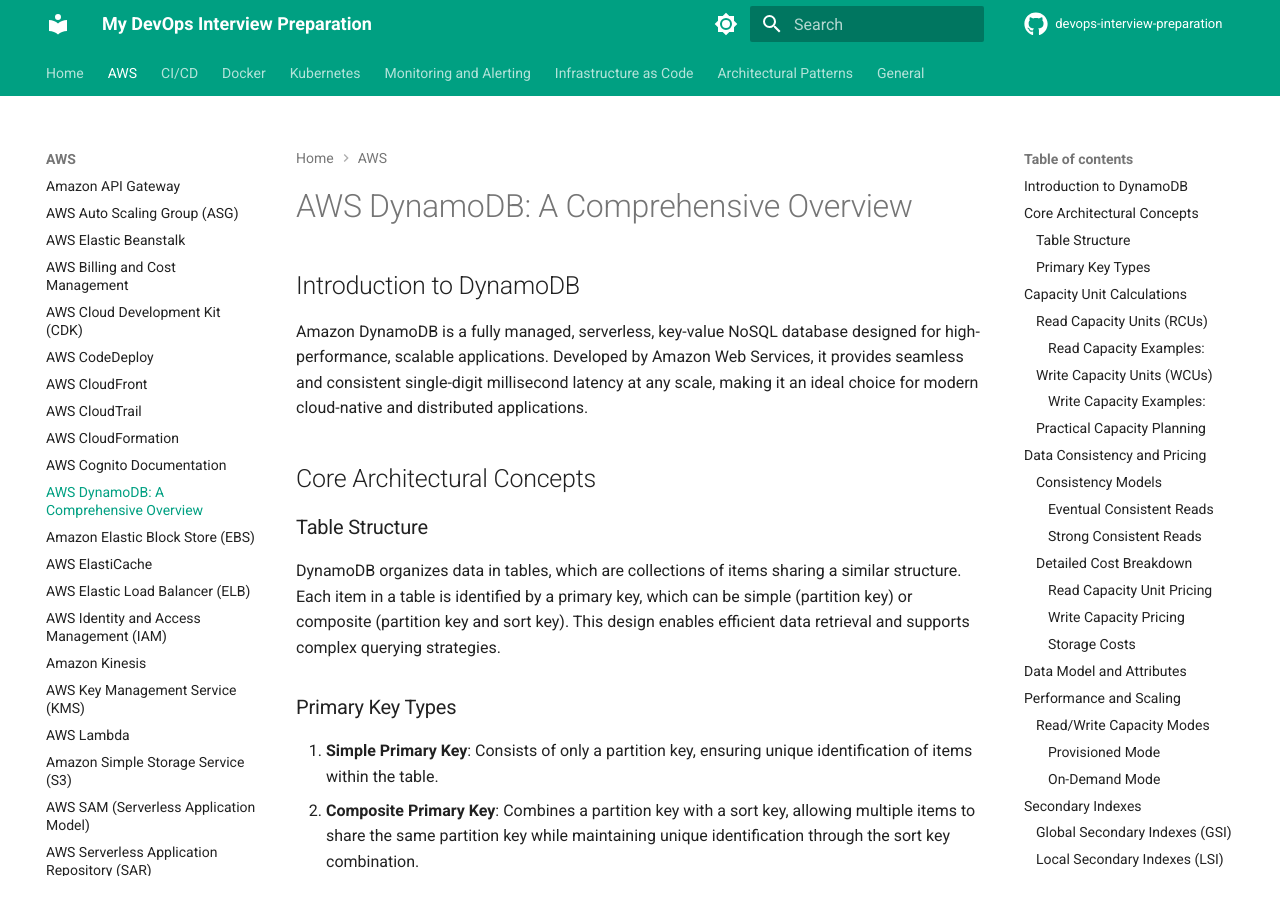
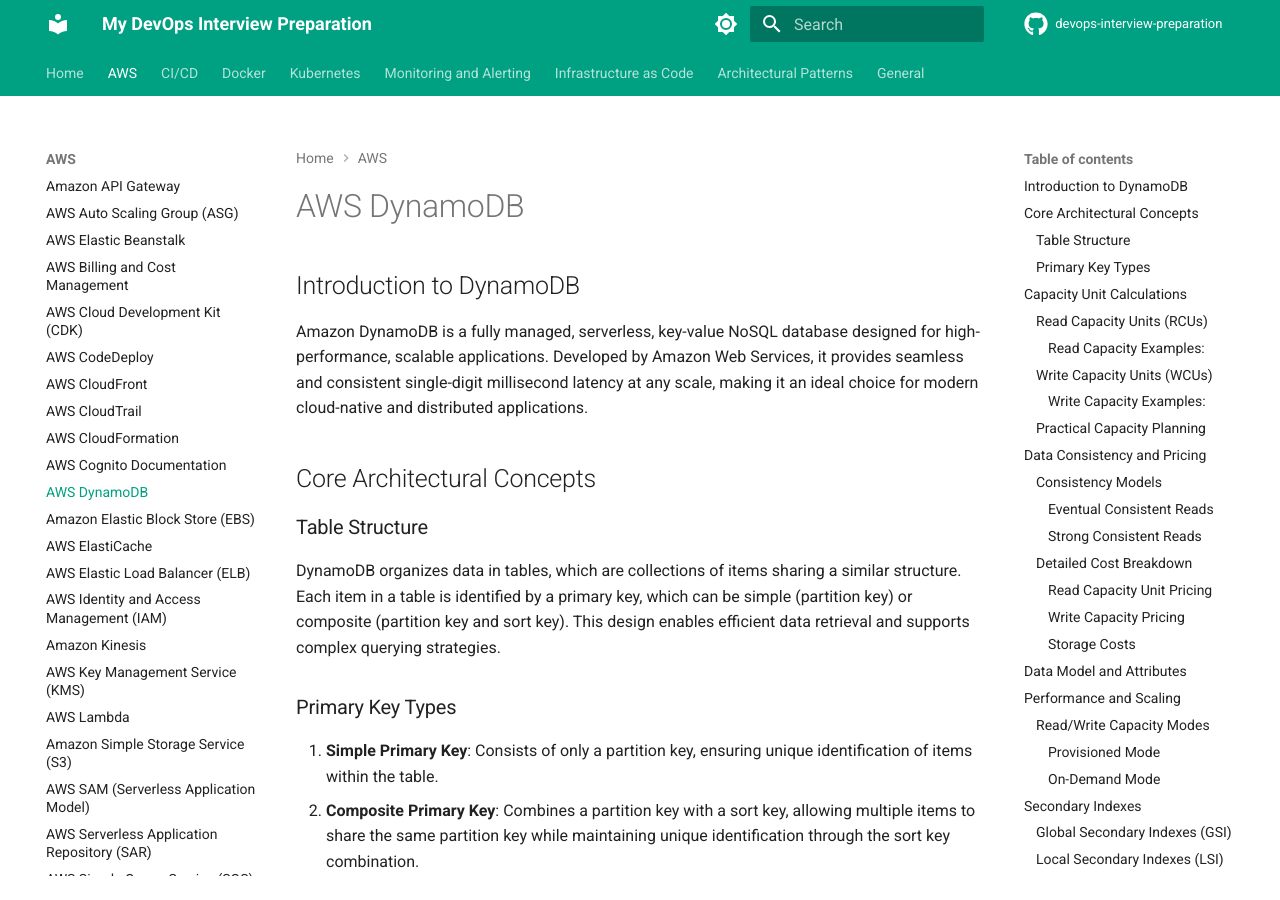
Before and after one commit to alelapi/devops-interview-preparation, an MkDocs documentation site: the page built from docs/aws/dynamodb.md, in a window 1280 px wide and 900 px high. Built offline with MkDocs 1.6.1 and Material for MkDocs 9.7.7, drawn with Linux system fonts in a browser that asks for light colours; comment, search, counter and statistics services are not loaded.

Commit message:
fix dynamodb

```diff
--- a/docs/aws/dynamodb.md
+++ b/docs/aws/dynamodb.md
@@ -1,4 +1,4 @@
-# AWS DynamoDB: A Comprehensive Overview
+# AWS DynamoDB
 
 ## Introduction to DynamoDB
 
```
